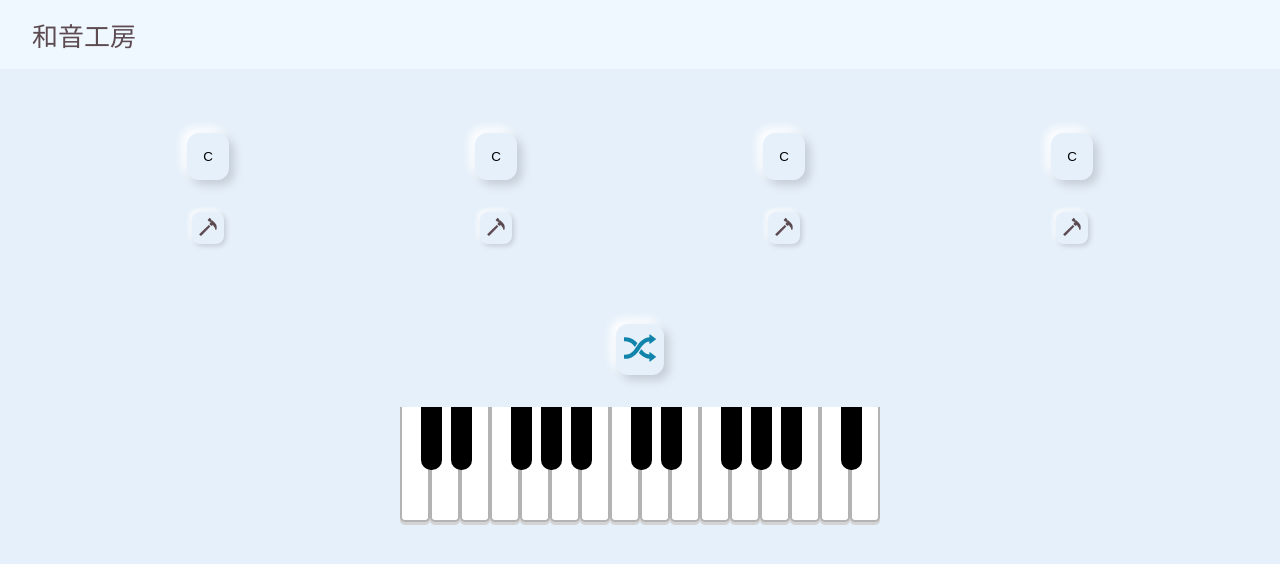
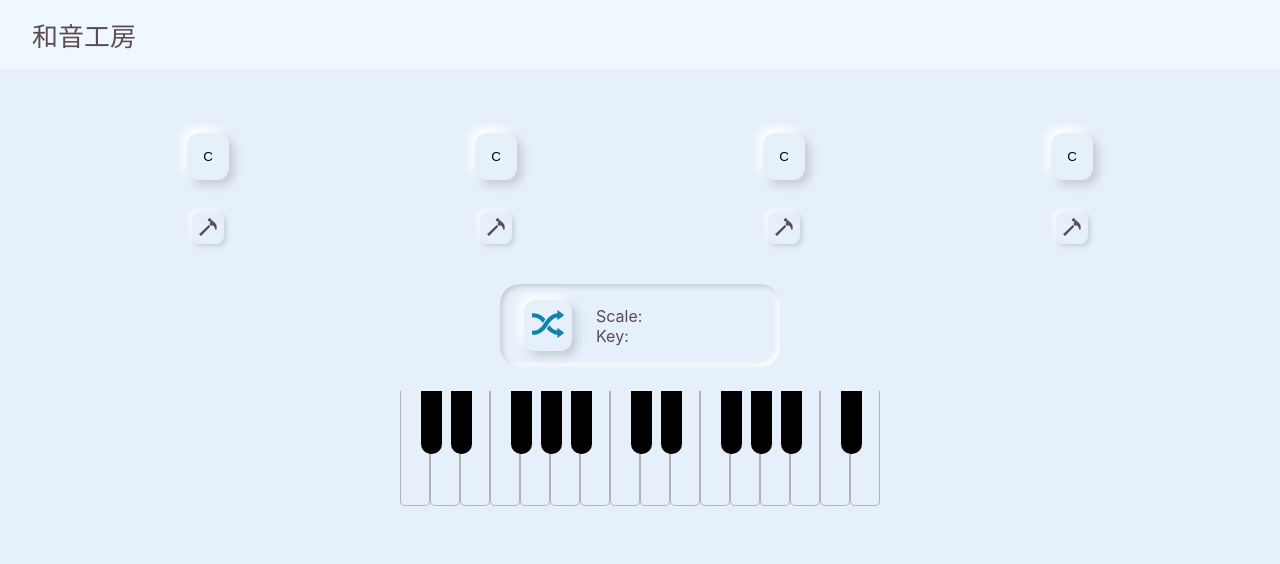
Before and after one commit to musyu36/waon-kobo, a React (Create React App) app: page / in a window 1280 px wide. Shown: the top 564 px of the page. Built offline with nearby package versions, Linux system fonts and the light colour scheme.

Commit message:
シャッフルボタン周りのデザインを変更

```diff
--- a/src/components/ButtonSet.js
+++ b/src/components/ButtonSet.js
@@ -60,6 +60,7 @@ const ButtonsSet = ({
   currentChords,
   setCurrentChords,
   randomChord,
+  deleteDisplayScaleAndKey,
 }) => {
   const initialState = [0, 4, 7];
 
@@ -175,6 +176,7 @@ const ButtonsSet = ({
       };
     });
     setNotesStrings(value);
+    deleteDisplayScaleAndKey();
   };
 
   const handleChordRadioClick = (e) => {
@@ -188,6 +190,7 @@ const ButtonsSet = ({
       };
     });
     setChordStrings(value);
+    deleteDisplayScaleAndKey();
   };
 
   // 再生
--- a/src/components/ChordButtons.js
+++ b/src/components/ChordButtons.js
@@ -47,6 +47,10 @@ const ChordButtons = () => {
   const [currentChords, setCurrentChords] = useState(initialCurrentChords);
 
   const [randomChords, setRandomChords] = useState(initialRandomChords);
+
+  // 表示用state
+  const [displayScale, setDisplayScale] = useState("");
+  const [displayKey, setDisplayKey] = useState("");
 
   useEffect(() => {
     currentChordsDic = currentChords;
@@ -742,6 +746,75 @@ const ChordButtons = () => {
       }
     });
     setRandomChords(randomDiatonicSet);
+    updateDisplayScale(randomScale);
+    updateDisplayKey(randomRootNum);
+  };
+
+  const updateDisplayScale = (randomScale) => {
+    switch (randomScale) {
+      case "major":
+        setDisplayScale("Major");
+        break;
+      case "minor":
+        setDisplayScale("Minor");
+        break;
+      case "h_minor":
+        setDisplayScale("Harmonic Minor");
+        break;
+      case "m_minor":
+        setDisplayScale("Melodic Minor");
+        break;
+      default:
+        break;
+    }
+  };
+
+  const updateDisplayKey = (randomRootNum) => {
+    switch (randomRootNum) {
+      case 0:
+        setDisplayKey("C");
+        break;
+      case 1:
+        setDisplayKey("C♯");
+        break;
+      case 2:
+        setDisplayKey("D");
+        break;
+      case 3:
+        setDisplayKey("D♯");
+        break;
+      case 4:
+        setDisplayKey("E");
+        break;
+      case 5:
+        setDisplayKey("F");
+        break;
+      case 6:
+        setDisplayKey("F♯");
+        break;
+      case 7:
+        setDisplayKey("G");
+        break;
+      case 8:
+        setDisplayKey("G♯");
+        break;
+      case 9:
+        setDisplayKey("A");
+        break;
+      case 10:
+        setDisplayKey("A♯");
+        break;
+      case 11:
+        setDisplayKey("B");
+        break;
+      default:
+        break;
+    }
+  };
+
+  const deleteDisplayScaleAndKey = () => {
+    setDisplayScale("");
+    setDisplayKey("");
   };
 
   useEffect(() => {
@@ -761,6 +834,7 @@ const ChordButtons = () => {
           currentChords={currentChords}
           setCurrentChords={setCurrentChords}
           randomChord={randomChords[0]}
+          deleteDisplayScaleAndKey={deleteDisplayScaleAndKey}
         />
         <ButtonSet
           btnNum={2}
@@ -768,6 +842,7 @@ const ChordButtons = () => {
           currentChords={currentChords}
           setCurrentChords={setCurrentChords}
           randomChord={randomChords[1]}
+          deleteDisplayScaleAndKey={deleteDisplayScaleAndKey}
         />
         <ButtonSet
           btnNum={3}
@@ -775,6 +850,7 @@ const ChordButtons = () => {
           currentChords={currentChords}
           setCurrentChords={setCurrentChords}
           randomChord={randomChords[2]}
+          deleteDisplayScaleAndKey={deleteDisplayScaleAndKey}
         />
         <ButtonSet
           btnNum={4}
@@ -782,10 +858,22 @@ const ChordButtons = () => {
           currentChords={currentChords}
           setCurrentChords={setCurrentChords}
           randomChord={randomChords[3]}
+          deleteDisplayScaleAndKey={deleteDisplayScaleAndKey}
         />
       </div>
       {/* {playButton} */}
-      <ShuffleButton shuffleChords={shuffleChords} />
+      <div className="shuffle-window">
+        <span className="shuffle-window-inline">
+          <ShuffleButton
+            className="shuffle-window-btn"
+            shuffleChords={shuffleChords}
+          />
+          <div className="shuffle-window-inf">
+            <span>Scale:{displayScale}</span>
+            <span>Key: {displayKey}</span>
+          </div>
+        </span>
+      </div>
     </>
   );
 };
--- a/src/components/KeyBoard.js
+++ b/src/components/KeyBoard.js
@@ -7,6 +7,7 @@ const KeyBoard = () => {
 
   return (
     <div className="keyboard">
+      <span className="keyboard-shadow">
         <div className="key">
           {currentKey.includes(0) ? (
             <div className="white_key active"></div>
@@ -174,6 +175,7 @@ const KeyBoard = () => {
             <div className="white_key"></div>
           )}
         </div>
+      </span>
     </div>
   );
 };
--- a/src/components/ShuffleButton.js
+++ b/src/components/ShuffleButton.js
@@ -4,7 +4,7 @@ import ShuffleIcon from "./ShuffleIcon";
 
 const ShuffleButton = ({ shuffleChords }) => {
   return (
-    <div className="shuffle-button">
+    <span className="shuffle-button">
       <button
         className="btn-shuffle-chords"
         variant="outlined"
@@ -12,7 +12,7 @@ const ShuffleButton = ({ shuffleChords }) => {
       >
         <ShuffleIcon />
       </button>
-    </div>
+    </span>
   );
 };
 
--- a/src/styles/ChordButtons.css
+++ b/src/styles/ChordButtons.css
@@ -1,6 +1,7 @@
 .chord-buttons {
   display: flex;
   margin: 64px;
+  margin-bottom: 24px;
   align-items: center;
   justify-content: space-around;
 }
@@ -10,3 +11,24 @@
   width: 100%;
   justify-content: center;
 }
+
+.shuffle-window {
+  display: flex;
+  justify-content: center;
+  margin-bottom: 24px;
+}
+
+.shuffle-window-inline {
+  display: flex;
+  width: 280px;
+  padding: 16px 24px;
+  border-radius: 20px;
+  background: #e6f0fa;
+  box-shadow: inset 2.5px 2.5px 5px #c4ccd5, inset -2.5px -2.5px 5px #ffffff;
+}
+.shuffle-window-inf {
+  display: flex;
+  flex-direction: column;
+  justify-content: center;
+  margin-left: 24px;
+}
--- a/src/styles/KeyBoard.css
+++ b/src/styles/KeyBoard.css
@@ -3,6 +3,10 @@
   width: 100%;
   height: 115px;
   justify-content: center;
+}
+
+.keyboard-shadow {
+  display: flex;
 }
 
 .key {
@@ -31,10 +35,9 @@
   display: block;
   position: absolute;
   top: 0px;
-  background-color: #fff;
+  background-color: #e6f0fa;
   border-radius: 0 0 5px 5px;
-  box-shadow: 0px 3px 0px rgb(211, 211, 211);
-  border: 2px solid #b3b3b3;
+  border: 1px solid #b3b3b3;
   border-top: none;
   width: 100%;
   height: 115px;
--- a/src/styles/ShuffleButton.css
+++ b/src/styles/ShuffleButton.css
@@ -6,7 +6,6 @@
 
 .btn-shuffle-chords {
   position: relative;
-  margin-bottom: 32px;
   padding: 8px 8px 8px 8px;
   border: none;
   border-radius: 12px;
@@ -18,7 +17,6 @@
 
 .btn-shuffle-chords:active {
   position: relative;
-  margin-bottom: 32px;
   padding: 9px 7px 7px 9px;
   border: none;
   border-radius: 12px;
```
Lines whose indentation alone changed are shown as unchanged.
